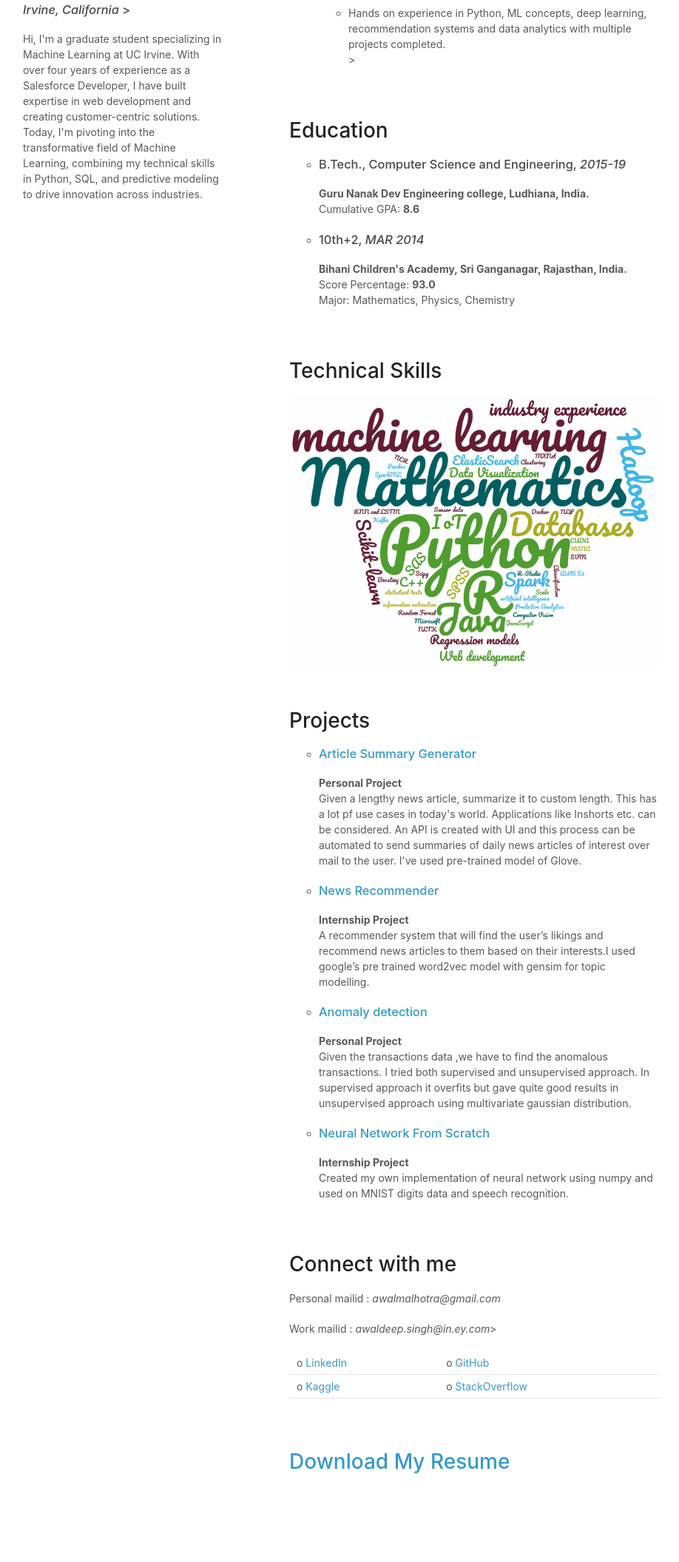
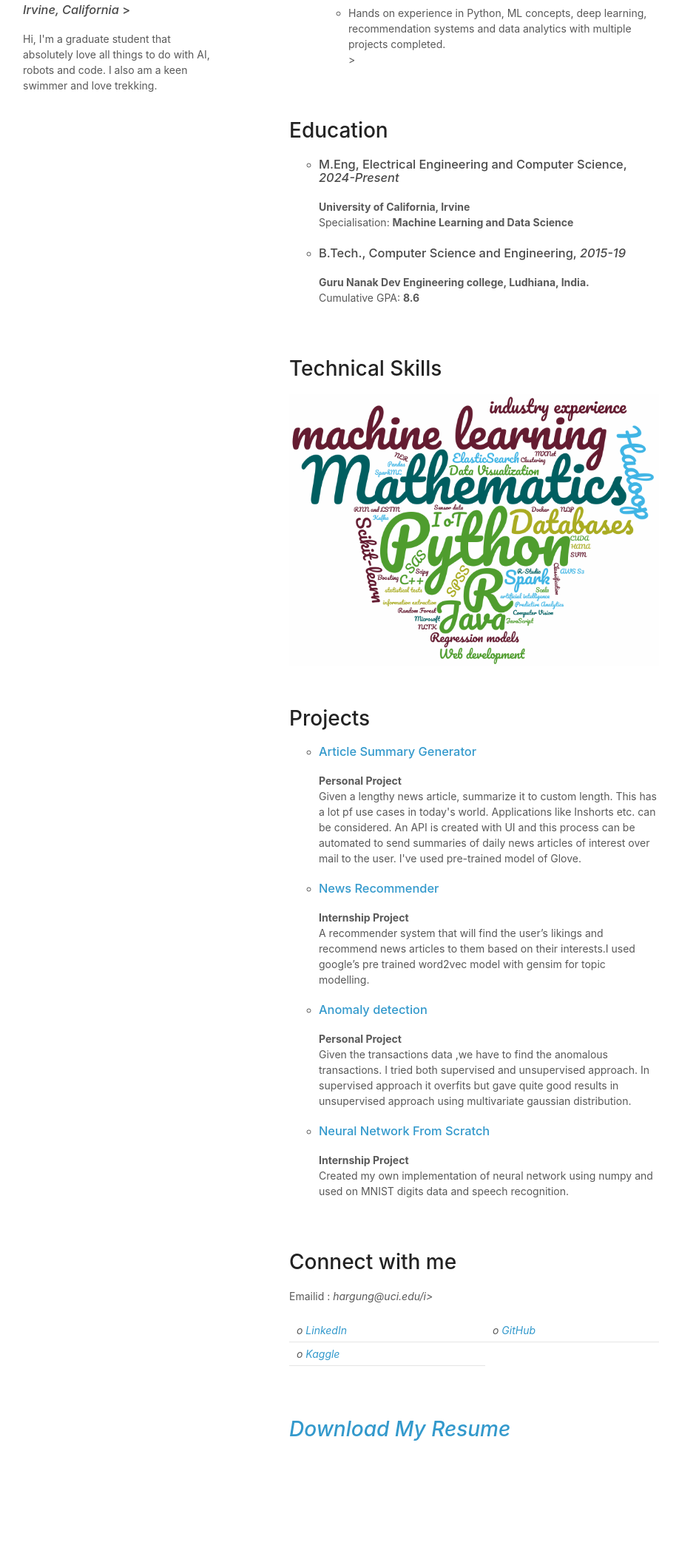
Before and after one commit to HargunG/HargunG.github.io, a plain HTML site: page index.html in a window 1280 px wide. Shown: the part 592-2704 px from the top of the page at 74% size, without its empty margins (179-1097 px from the left). After the commit the page ends 2660 px from the top, so only its background shows below. Drawn offline with Linux system fonts and the light colour scheme.

Commit message:
Update index.html

```diff
--- a/index.html
+++ b/index.html
@@ -40,7 +40,7 @@
 	<h2>Machine Learning Enthusiast | Former Salesforce Developer</h2>
 
 		  <h3>  <abbr title="Location"></abbr> <i>Irvine, California</i>	></h3>
-	<p>Hi, I'm a graduate student specializing in Machine Learning at UC Irvine. With over four years of experience as a Salesforce Developer, I have built expertise in web development and creating customer-centric solutions. Today, I'm pivoting into the transformative field of Machine Learning, combining my technical skills in Python, SQL, and predictive modeling to drive innovation across industries.
+	<p>Hi, I'm a graduate student that  absolutely love all things to do with AI, robots and code. I also am a keen swimmer and love trekking.
 </p>
 	<!--p><small>Hosted on GitHub Pages &mdash; Theme by <a href="https://github.com/orderedlist">orderedlist</a></small></p-->
       </header>
@@ -81,15 +81,13 @@
 		<section>
 			<h1>Education</h1>
 			<ul type="circle">
+				<li><h3>M.Eng, Electrical Engineering and Computer Science, <i>2024-Present</i></h3> <b>University of California, Irvine</b><br>
+					Specialisation: <b>Machine Learning and Data Science</b>
+				</li>
+				<br>
 				<li><h3>B.Tech., Computer Science and Engineering, <i>2015-19</i></h3> <b>Guru Nanak Dev Engineering college, Ludhiana, India.</b><br>
 					Cumulative GPA: <b>8.6</b>
 				</li>
-				<br>
-				<li><h3>10th+2, <i>MAR 2014</i></h3> <b>Bihani Children's Academy, Sri Ganganagar, Rajasthan, India.</b><br>
-					Score Percentage: <b>93.0</b>
-					<p>Major: Mathematics, Physics, Chemistry</p></li>
-
-			</ul>
 		</section>
 
 		<section >
@@ -147,17 +145,15 @@
 
 
         <h1>Connect with me </h1>
-		<p>Personal mailid : <i>awalmalhotra@gmail.com</i></p>
-		<p>Work mailid : <i>awaldeep.singh@in.ey.com</i>></p>
+		<p>Emailid : <i>hargung@uci.edu/i></p>
+		 <!--<p>Work mailid : <i>awaldeep.singh@in.ey.com</i>></p> -->
 		<table>
          	<tr>
-            		<td>o <a href="https://www.linkedin.com/in/awaldeep-singh-55215213a/">LinkedIn</a> </td>
-			<td>o <a href="https://github.com/AwalDeep">GitHub</a></td>
+            		<td>o <a href="https://www.linkedin.com/in/hargunkaur97/">LinkedIn</a> </td>
+			<td>o <a href="https://github.com/HargunG">GitHub</a></td>
 			</tr>
 			<tr>
 				<td>o <a href="https://www.kaggle.com/awaldeep">Kaggle</a></td>
-				<td>o <a href="https://stackoverflow.com/users/7458186/awaldeep-singh">StackOverflow</a></td>
-
 			</tr>
       		</table>
 
```
